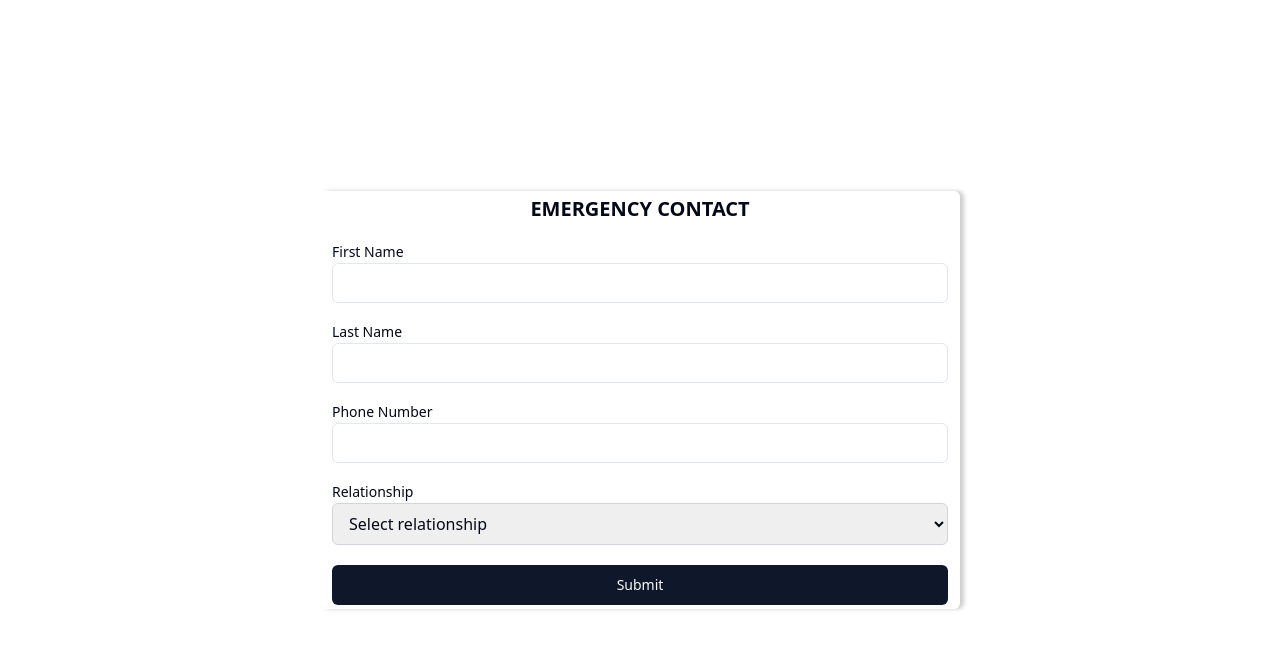
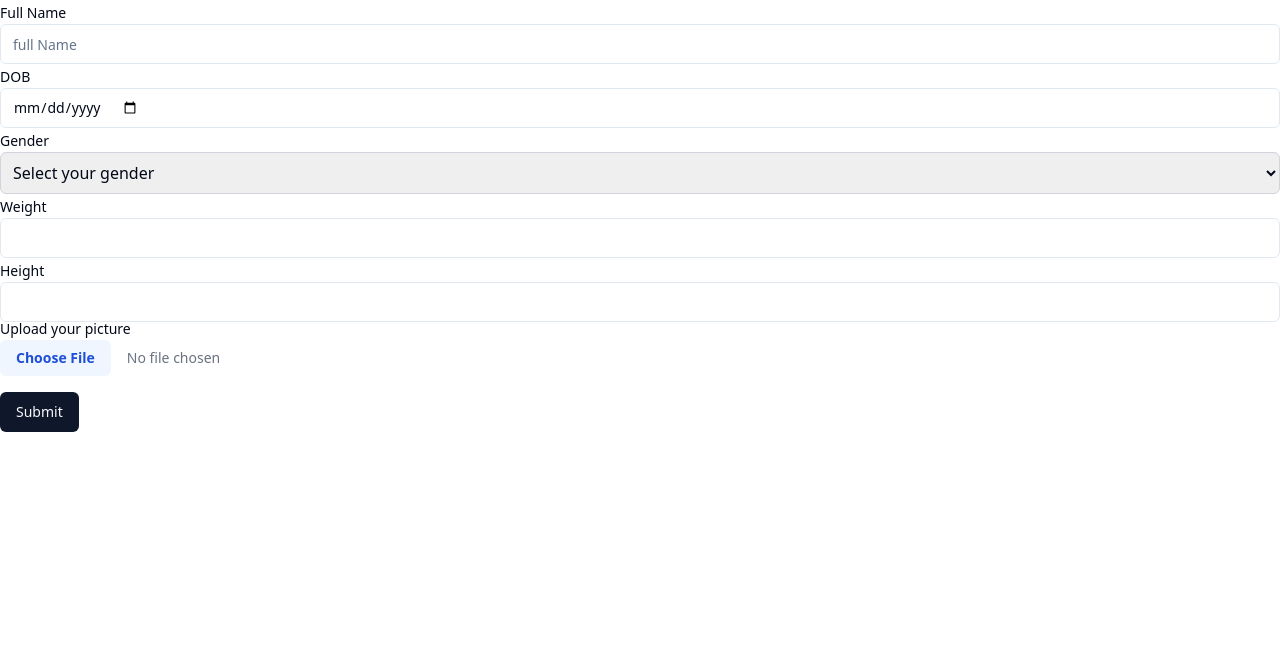
Before and after one commit to norvale08/smartcare-new, a Next.js app in the folder apps/web/: page /emergency in a window 1280 px wide. Shown: the top 648 px of the page. Built offline with nearby package versions, Linux system fonts and the light colour scheme.

Commit message:
added the basic information file

```diff
--- a/apps/web/app/(profile)/emergency/page.tsx
+++ b/apps/web/app/(profile)/emergency/page.tsx
@@ -1,10 +1,12 @@
+import BasicInfo from '@/app/components/forms/BasicInfo'
 import Emergency from '@/app/components/forms/emergency'
 import React from 'react'
 
 const page = () => {
   return (
     <div>
-        <Emergency/>
+
+        <BasicInfo/>
     </div>
   )
 }
--- /dev/null
+++ b/apps/web/app/components/forms/BasicInfo.tsx
@@ -0,0 +1,129 @@
+"use client"
+import React, { useEffect } from 'react'
+import {useForm} from "react-hook-form";
+import { BasicInfoTypes } from '@/types/profile';
+import { useState } from 'react';
+import { Input, Label,Button } from '@repo/ui';
+import {profileValidationRules} from "@repo/ui"
+
+
+const BasicInfo = () => {
+    const {register,handleSubmit,formState,reset,watch}=useForm<BasicInfoTypes>();
+    const [isLoading,setIsLoading]=useState();
+
+    useEffect(()=>{
+
+        reset()
+
+    },[reset])
+
+    const handleFormSubmit=()=>{
+        reset()
+    }
+
+
+
+     return (
+    <div>
+        <div>
+            <form onSubmit={handleSubmit(handleFormSubmit)}>
+                <div>
+                    <Label htmlFor='fullName'>Full Name</Label>
+                    <Input
+                    type='text'
+                    placeholder='full Name'
+                    {...register("fullName",profileValidationRules.fullName)}
+                    />
+                    {formState.errors.fullName &&
+                    <p className='text-red-500'>
+                        {formState.errors.fullName.message}
+                    </p>
+                    }
+                </div>
+                <div>
+                    <Label htmlFor="">DOB</Label>
+                    <Input
+                    type='date'
+                    {...register('dob',profileValidationRules.dob)}
+                    />
+                    {formState.errors.dob &&
+                    <p className=''>
+                        {formState.errors.dob.message}
+                    </p>
+                    }
+                </div>
+                <div>
+                    <Label htmlFor="">Gender</Label>
+                    <select
+                    id="gender"
+                    {...register("gender",profileValidationRules.gender)}
+                    className='w-full p-2 border border-gray-300 rounded-md focus:ring-2 focus:ring-blue-500 focus:border-transparent '
+                    >
+                        <option value="">Select your gender</option>
+                        <option value="male">Male</option>
+        <option value="female">Female</option>
+        <option value="other">Other</option>
+        <option value="prefer-not-to-say">Prefer not to say</option>
+
+
+
+                    </select>
+                    {formState.errors.gender &&
+                    <p className='text-red-500'>
+                        {formState.errors.gender.message}
+                    </p>
+                    }
+                </div>
+                <div>
+                    <Label htmlFor="weight">Weight</Label>
+                    <Input
+                    type="number"
+                    {...register('weight',profileValidationRules.weight)}
+                    />
+                    {formState.errors.weight &&
+                    <p className='text-red-500'>
+                        {formState.errors.weight.message}
+                    </p>
+                    }
+
+                </div>
+                <div>
+                    <Label htmlFor="height">Height</Label>
+                    <Input
+                    type='number'
+                    {...register('height',profileValidationRules.height)}
+                    />
+                    {formState.errors.height &&
+                    <p className='text-red-500'>
+                        {formState.errors.height.message}
+                    </p>
+                    }
+                </div>
+                <div className="mb-4">
+  <Label htmlFor="picture" className="block mb-1">
+    Upload your picture
+  </Label>
+  <input
+    id="picture"
+    type="file"
+    accept="image/*"
+    className="block w-full text-sm text-gray-500 file:mr-4 file:py-2 file:px-4
+               file:rounded-md file:border-0 file:text-sm file:font-semibold
+               file:bg-blue-50 file:text-blue-700 hover:file:bg-blue-100"
+
+
+  />
+
+</div>
+
+<Button type="submit" > Submit</Button>
+
+
+            </form>
+
+        </div>
+    </div>
+  )
+}
+
+export default BasicInfo
--- a/apps/web/app/components/forms/emergency.tsx
+++ b/apps/web/app/components/forms/emergency.tsx
@@ -1,15 +1,10 @@
 "use client";
 import React from 'react';
 import { useForm } from 'react-hook-form';
-import { Button, Input, Label } from '@repo/ui';
+import { authValidationRules, Button, Input, Label, profileValidationRules } from '@repo/ui';
 import axios from 'axios';
 
-type Emergency = {
-  firstname: string;
-  lastname: string;
-  phonenumber: string;
-  relationship: string;
-};
+import { EmergencyTypes } from '@/types/profile';
 
 const Emergency = () => {
   const {
@@ -17,9 +12,9 @@ const Emergency = () => {
     handleSubmit,
     formState: { errors },
     reset
-  } = useForm<Emergency>();
+  } = useForm<EmergencyTypes>();
 
-  const handleFormSubmit = async (data: Emergency) => {
+  const handleFormSubmit = async (data: EmergencyTypes) => {
     try {
       await axios.post('http://localhost:3001/api/emergency', data);
       alert('Contact saved!');
@@ -41,13 +36,7 @@ const Emergency = () => {
             <Input
               type="text"
               id="firstname"
-              {...register('firstname', {
-                required: 'First Name is required',
-                pattern: {
-                  value: /^[A-Za-z\s]+$/,
-                  message: 'First Name should contain only letters'
-                }
-              })}
+              {...register('firstname',authValidationRules.firstName)}
             />
             {errors.firstname && (
               <p className="text-red-400">{errors.firstname.message}</p>
@@ -59,13 +48,7 @@ const Emergency = () => {
             <Input
               type="text"
               id="lastname"
-              {...register('lastname', {
-                required: 'Last Name is required',
-                pattern: {
-                  value: /^[A-Za-z\s]+$/,
-                  message: 'Last Name should contain only letters'
-                }
-              })}
+              {...register('lastname', authValidationRules.lastName)}
             />
             {errors.lastname && (
               <p className="text-red-400">{errors.lastname.message}</p>
@@ -77,16 +60,10 @@ const Emergency = () => {
             <Input
               type="text"
               id="phonenumber"
-              {...register('phonenumber', {
-                required: 'Phone Number is required',
-                pattern: {
-                  value: /^[0-9]+$/,
-                  message: 'Phone Number should contain only numbers'
-                }
-              })}
+              {...register('phoneNumber', authValidationRules.phoneNumber)}
             />
-            {errors.phonenumber && (
-              <p className="text-red-400">{errors.phonenumber.message}</p>
+            {errors.phoneNumber && (
+              <p className="text-red-400">{errors.phoneNumber.message}</p>
             )}
           </div>
 
@@ -94,9 +71,7 @@ const Emergency = () => {
             <Label htmlFor="relationship">Relationship</Label>
             <select
               id="relationship"
-              {...register('relationship', {
-                required: 'Relationship is required'
-              })}
+              {...register('relationship', profileValidationRules.relationship)}
               className="w-full px-3 py-2 border border-gray-300 rounded-md focus:outline-none focus:ring-2 focus:ring-blue-500 mb-1"
             >
               <option value="">Select relationship</option>
--- a/apps/web/package.json
+++ b/apps/web/package.json
@@ -12,15 +12,12 @@
   },
   "dependencies": {
     "@radix-ui/react-label": "^2.1.7",
+    "@radix-ui/react-select": "^2.2.5",
     "@repo/ui": "workspace:*",
-
     "axios": "^1.10.0",
     "class-variance-authority": "^0.7.1",
     "clsx": "^2.1.1",
-
-
     "date-fns": "^4.1.0",
-
     "lucide-react": "^0.522.0",
     "next": "^15.3.0",
     "next-auth": "^4.24.11",
--- /dev/null
+++ b/apps/web/types/profile.ts
@@ -0,0 +1,20 @@
+export type Gender = 'male' | 'female' | 'other' | 'prefer-not-to-say';
+
+export type BasicInfoTypes = {
+    picture?: string;
+    fullName: string;
+    dob: Date | string;
+    gender: Gender;
+    weight: number;
+    height: number;
+}
+
+export type Relationship="parent" | "sibling" | "spouse" | "friend" | "other"
+export type EmergencyTypes={
+
+  firstname: string;
+  lastname: string;
+  phoneNumber: string;
+  relationship: Relationship;
+
+}
--- a/packages/ui/package.json
+++ b/packages/ui/package.json
@@ -23,8 +23,8 @@
     "@repo/typescript-config": "workspace:*",
     "@tailwindcss/postcss": "^4.1.10",
     "@tailwindcss/typography": "^0.5.16",
-    "@types/react": "^18.2.0",
-    "@types/react-dom": "^18.2.0",
+    "@types/react": "^18.3.23",
+    "@types/react-dom": "^18.3.7",
     "autoprefixer": "^10.4.21",
     "eslint": "^8.57.0",
     "postcss": "^8.5.6",
@@ -40,6 +40,7 @@
   },
   "dependencies": {
     "@radix-ui/react-label": "^2.1.7",
+    "@radix-ui/react-select": "^2.2.5",
     "@radix-ui/react-slot": "^1.2.3",
     "class-variance-authority": "^0.7.1",
     "clsx": "^2.1.1",
--- a/packages/ui/src/index.tsx
+++ b/packages/ui/src/index.tsx
@@ -10,3 +10,4 @@ export { Input } from "./components/ui/input";
 export { cn } from "./lib/utils";
 
 export * from './validation/auth';
+export { profileValidationRules } from './validation/profile';
--- /dev/null
+++ b/packages/ui/src/validation/profile.ts
@@ -0,0 +1,71 @@
+export const profileValidationRules = {
+    fullName: {
+        required: "Full name is required",
+        pattern: {
+            value: /^[a-zA-Z\s]+$/,
+            message: "Full name should only contain letters"
+        },
+        minLength: {
+            value: 2,
+            message: "Full name must be at least 2 characters"
+        }
+    },
+
+    dob: {
+        required: "Your date of birth is required",
+        validate: {
+            notFuture: (value: string | Date) => {
+                const date = new Date(value);
+                const today = new Date();
+                return date <= today || "Date of birth cannot be in the future";
+            }
+        }
+    },
+
+    gender: {
+        required: "Your gender is required",
+        validate: {
+            validGender: (value: string) => {
+                const validGenders = ['male', 'female', 'other', 'prefer-not-to-say'];
+                return validGenders.includes(value) || "Please select a valid gender";
+            }
+        }
+    },
+
+    weight: {
+        required: "Weight is required",
+        pattern: {
+            value: /^[0-9]+$/,
+            message: "Weight must contain only numbers (0-9)"
+        },
+        min: {
+            value: 1,
+            message: "Weight must be at least 1 kg"
+        },
+        max: {
+            value: 500,
+            message: "Weight cannot exceed 500 kg"
+        }
+    },
+
+    height: {
+        required: "Height is required",
+        pattern: {
+            value: /^[0-9]+$/,
+            message: "Height must contain only numbers (0-9)"
+        },
+        min: {
+            value: 50,
+            message: "Height must be at least 50 cm"
+        },
+        max: {
+            value: 300,
+            message: "Height cannot exceed 300 cm"
+        }
+    },
+   relationship:{
+    required:" the relationship is required"
+   }
+
+
+}
```
Also changed, not shown: 1 other file (tests, documents, lock files or other folders).
